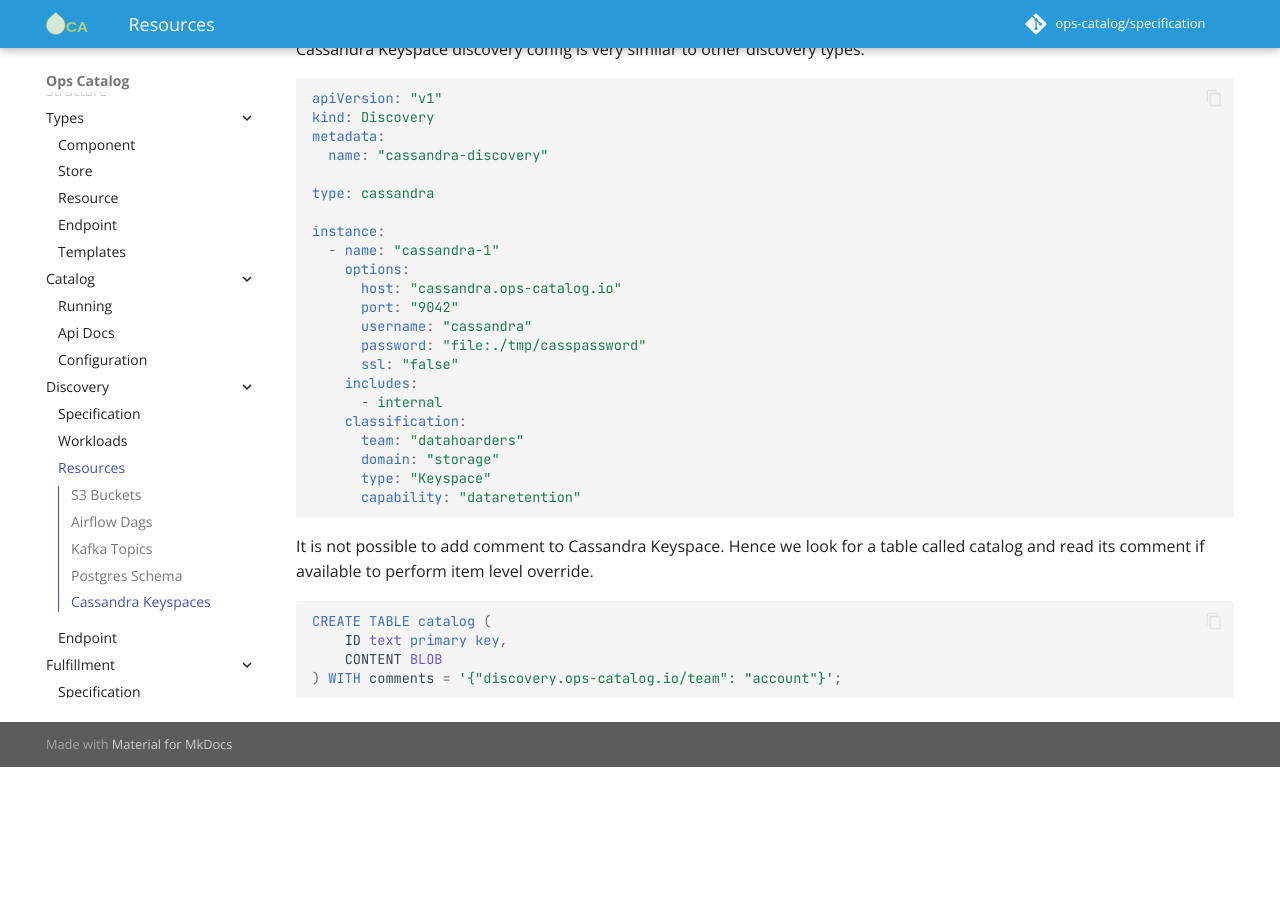
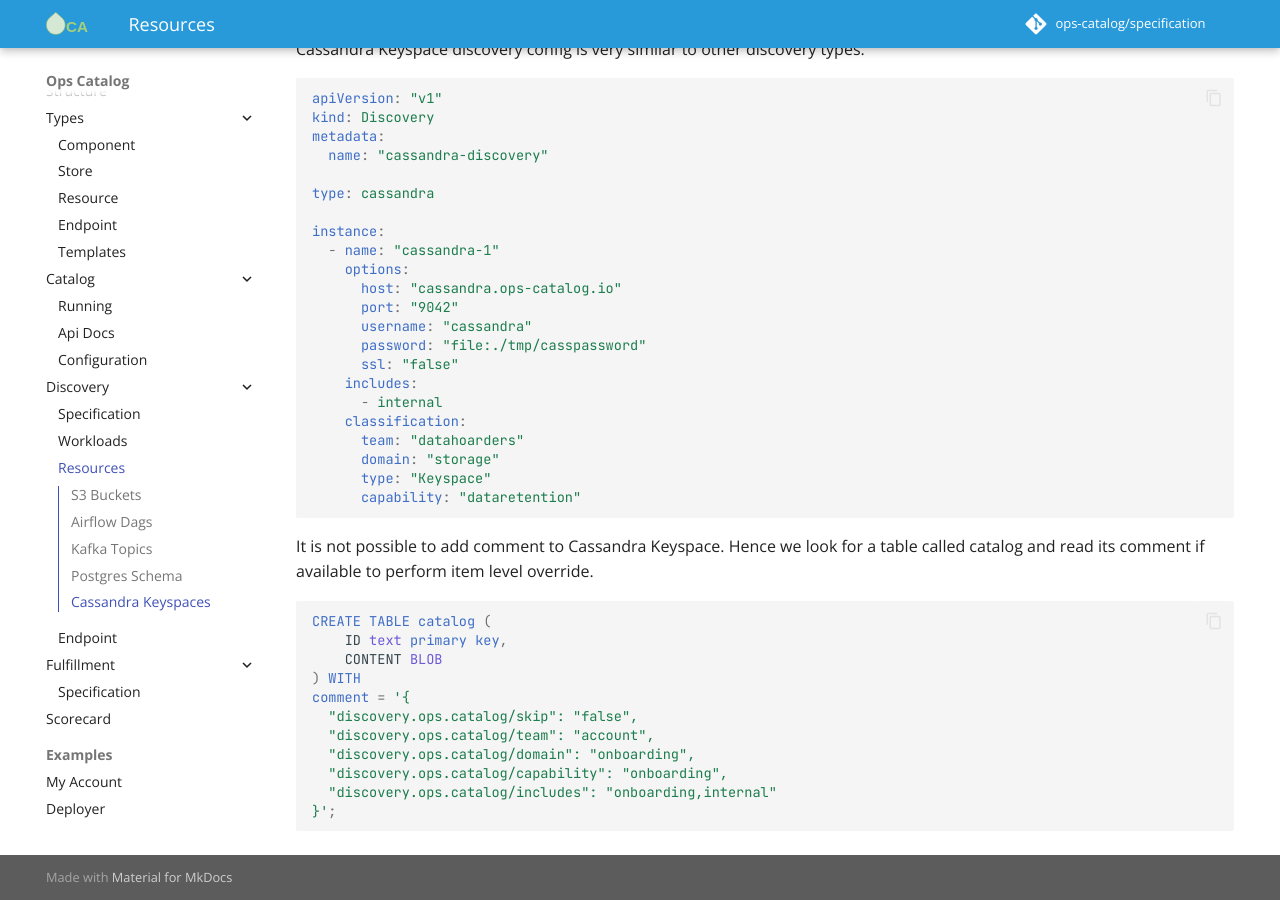
Before and after one commit to ops-catalog/specification, an MkDocs documentation site: the page built from docs/discovery/resource.md, in a window 1280 px wide and 900 px high, scrolled down 3375 px. Built offline with MkDocs 1.6.1 and Material for MkDocs 9.7.7, drawn with Linux system fonts in a browser that asks for light colours; comment, search, counter and statistics services are not loaded; before the commit the page ends 4142 px from its top, so only the background shows below that.

Commit message:
Update example for Cassandra discovery

````diff
--- a/docs/discovery/resource.md
+++ b/docs/discovery/resource.md
@@ -178,5 +178,12 @@
 CREATE TABLE catalog (
     ID text primary key,
     CONTENT BLOB
-) WITH comments = '{"discovery.ops-catalog.io/team": "account"}';
+) WITH
+comment = '{
+  "discovery.ops.catalog/skip": "false",
+  "discovery.ops.catalog/team": "account",
+  "discovery.ops.catalog/domain": "onboarding",
+  "discovery.ops.catalog/capability": "onboarding",
+  "discovery.ops.catalog/includes": "onboarding,internal"
+}';
 ```
````
